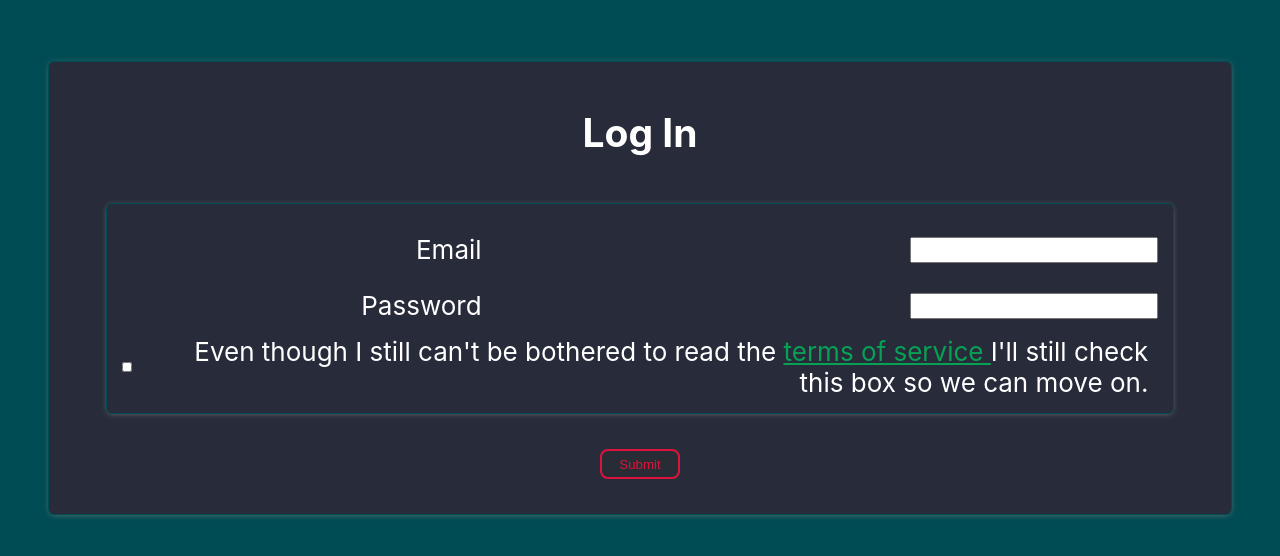
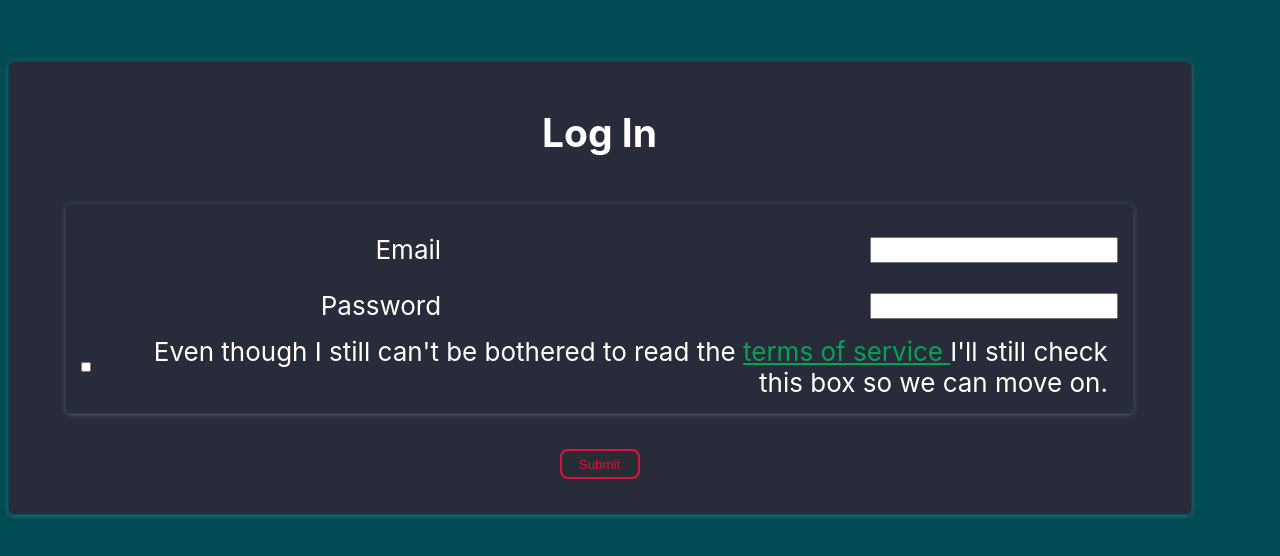
Before and after one commit to Build-Week-How-To-Nov-2020/front-end, a React (Create React App) app in the folder how-to/: page /signin in a window 1280 px wide. Shown: the part 112-668 px from the top of the page. Built offline with nearby package versions, Linux system fonts and the light colour scheme.

Commit message:
done changing names now

```diff
--- a/how-to/src/App.css
+++ b/how-to/src/App.css
@@ -1,20 +1,17 @@
-.App {
-  text-align: center;
+html {
+    font-size: 62.5%;
 }
 
-.App-logo {
-  height: 40vmin;
-  pointer-events: none;
+body {
+  margin: 0;
+  padding: 0;
+  box-sizing: border-box;
 }
 
-@media (prefers-reduced-motion: no-preference) {
-  .App-logo {
-    animation: App-logo-spin infinite 20s linear;
-  }
-}
 
-.App-header {
-  background-color: #282c34;
+.App {
+  text-align: right;
+  background-color: #004c54;
   min-height: 100vh;
   display: flex;
   flex-direction: column;
@@ -24,15 +21,97 @@
   color: white;
 }
 
-.App-link {
-  color: #61dafb;
+.App a {
+  color: #06A155;
 }
 
-@keyframes App-logo-spin {
-  from {
-    transform: rotate(0deg);
-  }
-  to {
-    transform: rotate(360deg);
-  }
+.container {
+  max-width: 90%;
+  min-width: 75%;
+  border: 1px solid #004c54;
+  border-radius: 6px;
+  box-shadow: 0px 1px 6px -2px rgb(128, 127, 127);
+  margin: 1.5rem .75rem;
+  padding: 1.5rem;
+  background-color: #282c3a;
+  display: flex;
+  flex-direction: column;
+  justify-content: center;
+  align-items: center;
 }
+
+input {
+    width: 24rem;
+    height: 2rem;
+}
+
+ label {
+    width: 35rem;
+    float: left;
+    margin: .5rem 1rem 0;
+}
+
+select{
+    text-align: center;
+}
+
+.inputRow {
+    width: 100%;
+    padding: 1rem 0;
+}
+
+.customSelect {
+    text-align: center;
+    display: inline-block;
+    width: 24.4rem;
+    height: 2.5rem;
+    flex-direction: row;
+    justify-content: center;
+    align-items: center;
+    margin: 0;
+}
+
+.submitRow {
+    display: flex;
+}
+
+.submitRow select {
+    text-align: center;
+}
+
+.submitRow label {
+    display: inline;
+    width: 100%;
+}
+
+.agreeSubmit {
+    display: inline;
+    float: left;
+    align-self: center;
+    width: 1rem;
+    margin: .5rem 1rem 0 0;
+}
+
+.btn {
+  border: 2px solid rgb(30, 220, 20);
+}
+
+button {
+  margin: 2rem;
+  height: 3rem;
+  width: 8rem;
+  border-radius: 8px;
+  color: rgb(30, 220, 20);
+  background-color: #282c25;
+}
+
+button:hover {
+    cursor: pointer;
+}
+
+button:disabled {
+    color: crimson;
+    background-color: #282c34;
+    border: 2px solid crimson;
+    cursor: not-allowed;
+}
--- a/how-to/src/App.js
+++ b/how-to/src/App.js
@@ -1,14 +1,14 @@
 import React from 'react'
 import './App.css';
 import { Route, Switch } from 'react-router-dom'
-import XSignup from './XSignup'
-import XSignIn from './XSignIn'
+import Signup from './Signup'
+import SignIn from './SignIn'
 function App() {
   return (
     <div className="App">
       <Switch>
-        <Route path='/signin' component={XSignIn} />
-        <Route path= '/signup' component={XSignup} />
+        <Route path='/signin' component={SignIn} />
+        <Route path= '/signup' component={Signup} />
       </Switch>
     </div>
   );
--- a/how-to/src/XSignup.js
+++ b/how-to/src/SignIn.js
@@ -1,67 +1,67 @@
 import React, { useState, useEffect } from 'react'
-import './XApp.css'
-import XSignupForm from './XSignupForm'
-import XUser from './XUser'
+import './App.css'
+import SignInForm from './SignInForm'
+// import XUser from './XUser'
 import axios from "axios"
 import * as yup from "yup"
-import schema from './XsignupSchema'
+import schema from './signInSchema'
 
 const initialFormValues = {
-    name: '',
     email: '',
-    language: '',
     password: '',
-    passwordConfirmation: '',
-    position: '',
-    tos: false,
+    signinTos: false,
     }
 
 const initialFormErrors = {
-    name: '',
     email: '',
-    language: '',
     password: '',
-    passwordConfirmation: '',
-    position: '',
-    tos: '\n',
+    signinTos: '',
 }
-const initialUsers = [{}]
-const initialDisabled = true
+
+let initialDisabled = true
 
 function App() {
 
-    const [users, setUsers] = useState(initialUsers)
+    const [otherUsers, setOtherUsers] = useState([])
     const [formValues, setFormValues] = useState(initialFormValues)
     const [formErrors, setFormErrors] = useState(initialFormErrors)
     const [disabled, setDisabled] = useState(initialDisabled)
 
-   const getUsers = () => {
+
+
+    const postSignIn = (user) => {
         axios
-        .get(`https://reqres.in/api/users`)
+        .post("https://reqres.in/api/users", { email: `${user.email}`, password: `${user.password}` }
+
+)
         .then((res) => {
-            console.log(res)
-            setUsers(res.data.data)
+            // console.log('otherUsers1', otherUsers)
+
+            setOtherUsers([ ...otherUsers ], otherUsers + res.data)
+            setFormValues(initialFormValues)
+            // console.log('otherUsers2: ', otherUsers)
         })
         .catch((err) => {
-            alert("Something ain't right here in the get")
+            alert("Something ain't right here \n Might wanna check the post request?")
+            console.log(err)
             debugger
         })
     }
 
-    const postNewUser = (newUser) => {
-        axios
-        .post("https://reqres.in/api/users", newUser)
-        .then((res) => {
-            setUsers([res.data, ...users])
-            setFormValues(initialFormValues)
-        })
-        .catch((err) => {
-            alert("Something ain't right here in the post")
-            debugger
-        })
-    }
-
-
+// useEffect(() => {
+//     function getOtherUsers() {
+//             axios
+//             .get(`https://reqres.in/api/users`)
+//             .then((res) => {
+//                 console.log(res)
+//                setOtherUsers(res.data)
+//             })
+//             .catch((err) => {
+//                 alert("Something ain't right here in the get")
+//                 debugger
+//             })
+//         }
+// }, [otherUsers])
     const inputChange = (name, value) => {
     yup
         .reach(schema, name)
@@ -86,20 +86,15 @@ function App() {
     }
 
     const formSubmit = () => {
-        const newUser = {
-            name: formValues.name.trim(),
-            email: formValues.email.trim(),
+        const user = {
+            email: formValues.email,
             password: formValues.password,
-            language: formValues.language,
-            tos: formValues.tos
-        }
-        postNewUser(newUser)
+        };
+        postSignIn(user);
+        // setOtherUsers({ ...users }, user)
         setFormValues(initialFormValues)
+        // getOtherUsers()
     }
-
-    useEffect(() => {
-        getUsers()
-    }, [])
 
     useEffect(() => {
         schema.isValid(formValues).then((valid) => {
@@ -108,19 +103,20 @@ function App() {
     }, [formValues])
 
 
-// debugger
+    if (!otherUsers) {return}
+
     return (
         <div className="XApp">
-            <XSignupForm
+            <SignInForm
                 values={formValues}
                 change={inputChange}
                 submit={formSubmit}
                 disabled={disabled}
                 errors={formErrors}
             />
-            {users.map((user) => {
+            {/* {otherUsers.map((user) => {
                 return <XUser key={user.id} details={user} />
-            })}
+            })} */}
         </div>
     )
 }
--- a/how-to/src/XSignInForm.js
+++ b/how-to/src/SignInForm.js
@@ -1,5 +1,5 @@
 import React from 'react'
-import './XApp.css'
+import './App.css'
 
 function Form(props){
 
--- a/how-to/src/XSignIn.js
+++ b/how-to/src/Signup.js
@@ -1,67 +1,67 @@
 import React, { useState, useEffect } from 'react'
-import './XApp.css'
-import XSignInForm from './XSignInForm'
-// import XUser from './XUser'
+import './App.css'
+import SignupForm from './SignupForm'
+import User from './User'
 import axios from "axios"
 import * as yup from "yup"
-import schema from './XsignInSchema'
+import schema from './signupSchema'
 
 const initialFormValues = {
+    name: '',
     email: '',
+    language: '',
     password: '',
-    signinTos: false,
+    passwordConfirmation: '',
+    position: '',
+    tos: false,
     }
 
 const initialFormErrors = {
+    name: '',
     email: '',
+    language: '',
     password: '',
-    signinTos: '',
+    passwordConfirmation: '',
+    position: '',
+    tos: '\n',
 }
-
-let initialDisabled = true
+const initialUsers = [{}]
+const initialDisabled = true
 
 function App() {
 
-    const [otherUsers, setOtherUsers] = useState([])
+    const [users, setUsers] = useState(initialUsers)
     const [formValues, setFormValues] = useState(initialFormValues)
     const [formErrors, setFormErrors] = useState(initialFormErrors)
     const [disabled, setDisabled] = useState(initialDisabled)
 
-
-
-    const postSignIn = (user) => {
+   const getUsers = () => {
         axios
-        .post("https://reqres.in/api/users", { email: `${user.email}`, password: `${user.password}` }
-
-)
+        .get(`https://reqres.in/api/users`)
         .then((res) => {
-            // console.log('otherUsers1', otherUsers)
-
-            setOtherUsers([ ...otherUsers ], otherUsers + res.data)
-            setFormValues(initialFormValues)
-            // console.log('otherUsers2: ', otherUsers)
+            console.log(res)
+            setUsers(res.data.data)
         })
         .catch((err) => {
-            alert("Something ain't right here \n Might wanna check the post request?")
-            console.log(err)
+            alert("Something ain't right here in the get")
             debugger
         })
     }
 
-// useEffect(() => {
-//     function getOtherUsers() {
-//             axios
-//             .get(`https://reqres.in/api/users`)
-//             .then((res) => {
-//                 console.log(res)
-//                setOtherUsers(res.data)
-//             })
-//             .catch((err) => {
-//                 alert("Something ain't right here in the get")
-//                 debugger
-//             })
-//         }
-// }, [otherUsers])
+    const postNewUser = (newUser) => {
+        axios
+        .post("https://reqres.in/api/users", newUser)
+        .then((res) => {
+            setUsers([res.data, ...users])
+            setFormValues(initialFormValues)
+        })
+        .catch((err) => {
+            alert("Something ain't right here in the post")
+            debugger
+        })
+    }
+
+
     const inputChange = (name, value) => {
     yup
         .reach(schema, name)
@@ -86,15 +86,20 @@ function App() {
     }
 
     const formSubmit = () => {
-        const user = {
-            email: formValues.email,
+        const newUser = {
+            name: formValues.name.trim(),
+            email: formValues.email.trim(),
             password: formValues.password,
-        };
-        postSignIn(user);
-        // setOtherUsers({ ...users }, user)
+            language: formValues.language,
+            tos: formValues.tos
+        }
+        postNewUser(newUser)
         setFormValues(initialFormValues)
-        // getOtherUsers()
     }
+
+    useEffect(() => {
+        getUsers()
+    }, [])
 
     useEffect(() => {
         schema.isValid(formValues).then((valid) => {
@@ -103,20 +108,19 @@ function App() {
     }, [formValues])
 
 
-    if (!otherUsers) {return}
-
+// debugger
     return (
-        <div className="XApp">
-            <XSignInForm
+        <div className="App">
+            <SignupForm
                 values={formValues}
                 change={inputChange}
                 submit={formSubmit}
                 disabled={disabled}
                 errors={formErrors}
             />
-            {/* {otherUsers.map((user) => {
-                return <XUser key={user.id} details={user} />
-            })} */}
+            {users.map((user) => {
+                return <User key={user.id} details={user} />
+            })}
         </div>
     )
 }
--- a/how-to/src/XSignupForm.js
+++ b/how-to/src/SignupForm.js
@@ -1,5 +1,5 @@
 import React from 'react'
-import './XApp.css'
+import './App.css'
 
 function Form(props){
 
--- a/how-to/src/XApp.css
+++ /dev/null
@@ -1,117 +0,0 @@
-html {
-    font-size: 62.5%;
-}
-
-body {
-  margin: 0;
-  padding: 0;
-  box-sizing: border-box;
-}
-
-
-.XApp {
-  text-align: right;
-  background-color: #004c54;
-  min-height: 100vh;
-  display: flex;
-  flex-direction: column;
-  align-items: center;
-  justify-content: center;
-  font-size: calc(10px + 2vmin);
-  color: white;
-}
-
-.XApp a {
-  color: #06A155;
-}
-
-.container {
-  max-width: 90%;
-  min-width: 75%;
-  border: 1px solid #004c54;
-  border-radius: 6px;
-  box-shadow: 0px 1px 6px -2px rgb(128, 127, 127);
-  margin: 1.5rem .75rem;
-  padding: 1.5rem;
-  background-color: #282c3a;
-  display: flex;
-  flex-direction: column;
-  justify-content: center;
-  align-items: center;
-}
-
-input {
-    width: 24rem;
-    height: 2rem;
-}
-
- label {
-    width: 35rem;
-    float: left;
-    margin: .5rem 1rem 0;
-}
-
-select{
-    text-align: center;
-}
-
-.inputRow {
-    width: 100%;
-    padding: 1rem 0;
-}
-
-.customSelect {
-    text-align: center;
-    display: inline-block;
-    width: 24.4rem;
-    height: 2.5rem;
-    flex-direction: row;
-    justify-content: center;
-    align-items: center;
-    margin: 0;
-}
-
-.submitRow {
-    display: flex;
-}
-
-.submitRow select {
-    text-align: center;
-}
-
-.submitRow label {
-    display: inline;
-    width: 100%;
-}
-
-.agreeSubmit {
-    display: inline;
-    float: left;
-    align-self: center;
-    width: 1rem;
-    margin: .5rem 1rem 0 0;
-}
-
-.btn {
-}
-
-button {
-  border: 2px solid rgb(30, 220, 20);
-  margin: 2rem;
-  height: 3rem;
-  width: 8rem;
-  border-radius: 8px;
-  color: rgb(30, 220, 20);
-  background-color: #282c25;
-}
-
-button:hover {
-    cursor: pointer;
-}
-
-button:disabled {
-    color: crimson;
-    background-color: #282c34;
-    border: 2px solid crimson;
-    cursor: not-allowed;
-}
```
Also changed, not shown: how-to/src/Xindex.js (deleted, +0 -11 lines), how-to/src/User.js (renamed from how-to/src/XUser.js), how-to/src/signInSchema.js (renamed from how-to/src/XsignInSchema.js), how-to/src/signupSchema.js (renamed from how-to/src/XsignupSchema.js), 2 other files (tests, documents, lock files or other folders).
